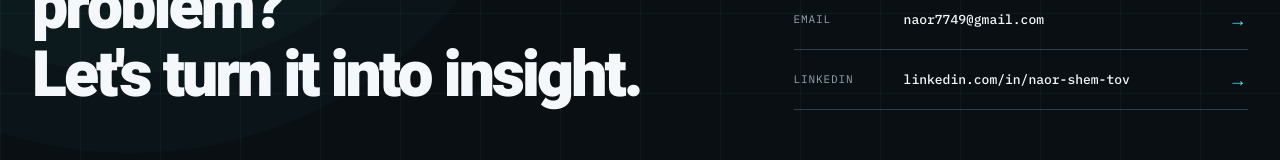
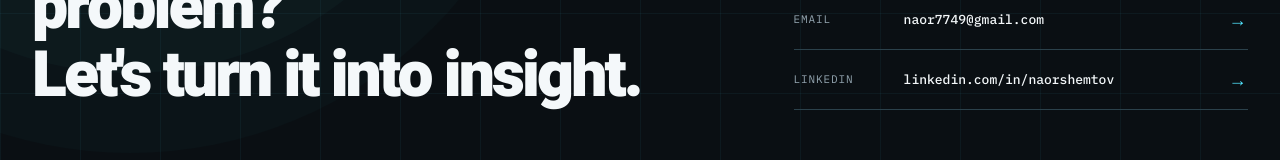
Before and after one commit to naor7749/naor-data-ai-portfolio, a Next.js app: page / in a window 1280 px wide. Shown: the part 4731-4891 px from the top of the page. Built offline with nearby package versions, Linux system fonts and the light colour scheme.

Commit message:
Update LinkedIn URL

```diff
--- a/app/content.ts
+++ b/app/content.ts
@@ -455,8 +455,8 @@ export const siteContent: Record<Locale, LocalizedContent> = {
         },
         {
           label: "LinkedIn",
-          value: "linkedin.com/in/naor-shem-tov",
-          href: "https://www.linkedin.com/in/naor-shem-tov-949bb9174/",
+          value: "linkedin.com/in/naorshemtov",
+          href: "https://www.linkedin.com/in/naorshemtov/",
           // external: true,
         },
       ],
```
